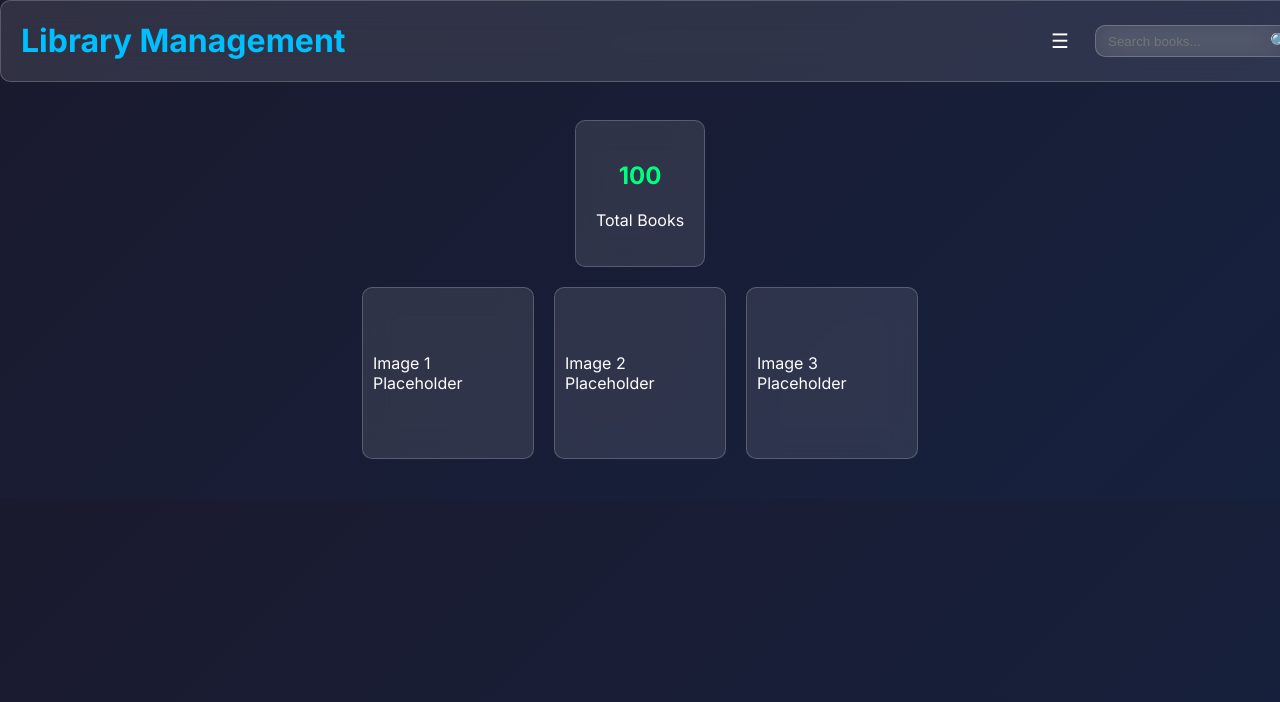
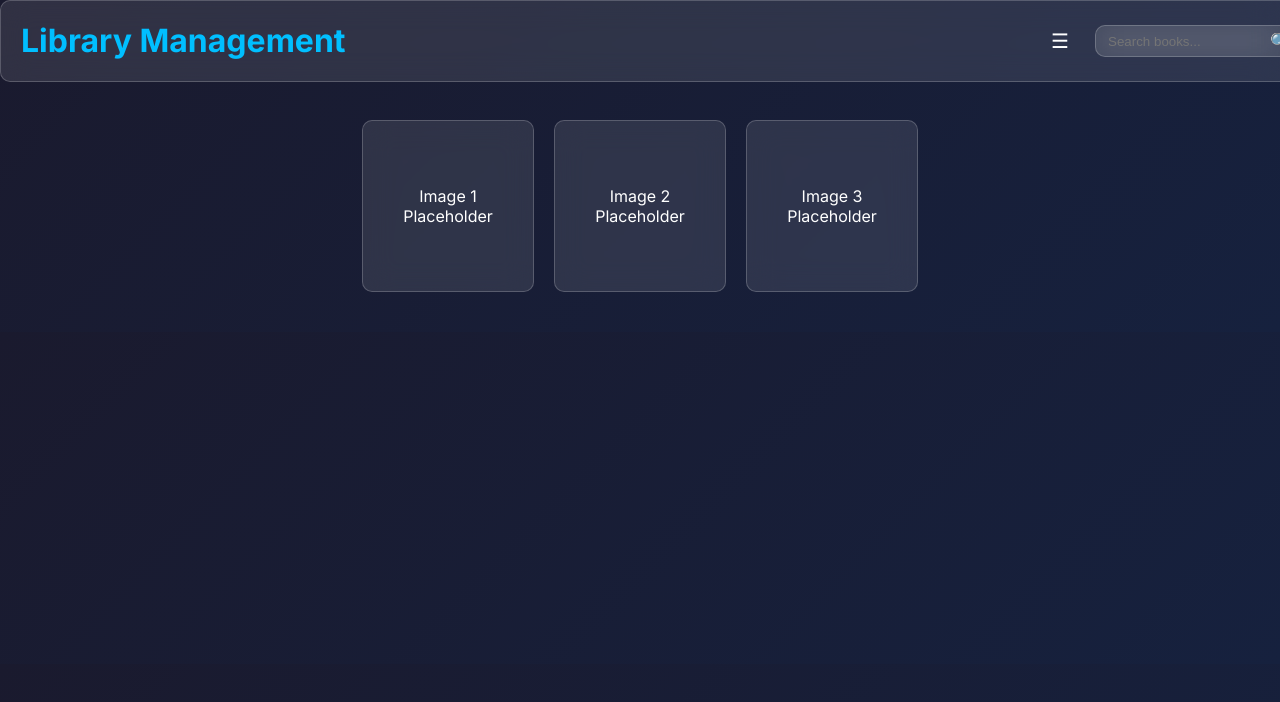
Before and after one commit to kaarthikslab/LMS, a React (Create React App) app: page / in a window 1280 px wide. Shown: the top 702 px of the page. Built offline with nearby package versions, Linux system fonts and the light colour scheme.

Commit message:
Update Dashboard.js

```diff
--- a/src/pages/Dashboard.js
+++ b/src/pages/Dashboard.js
@@ -1,9 +1,7 @@
 import React from 'react';
-import KPICards from '../components/KPICards';
 
 const Dashboard = () => (
-  <div style={{ marginTop: '100px' }}> {/* Offset for fixed header */}
-    <KPICards />
+  <div style={{ marginTop: '100px', textAlign: 'center' }}> {/* 5-line gap below header */}
     <div style={{ display: 'flex', justifyContent: 'center', gap: '20px', margin: '20px 0' }}>
       <div className="glass square-tile" style={{ width: '150px', height: '150px', display: 'flex', alignItems: 'center', justifyContent: 'center' }}>
         Image 1 Placeholder
```
